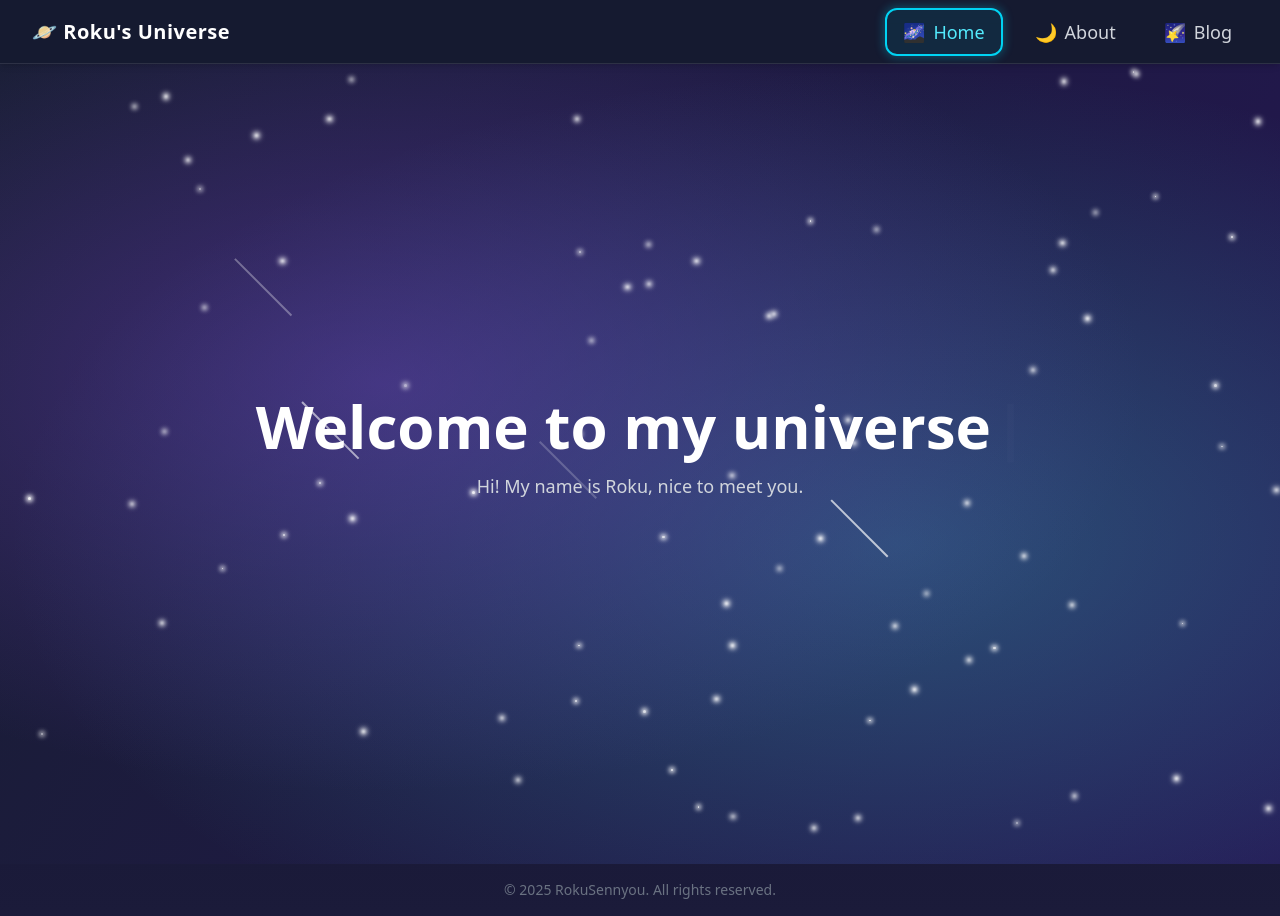
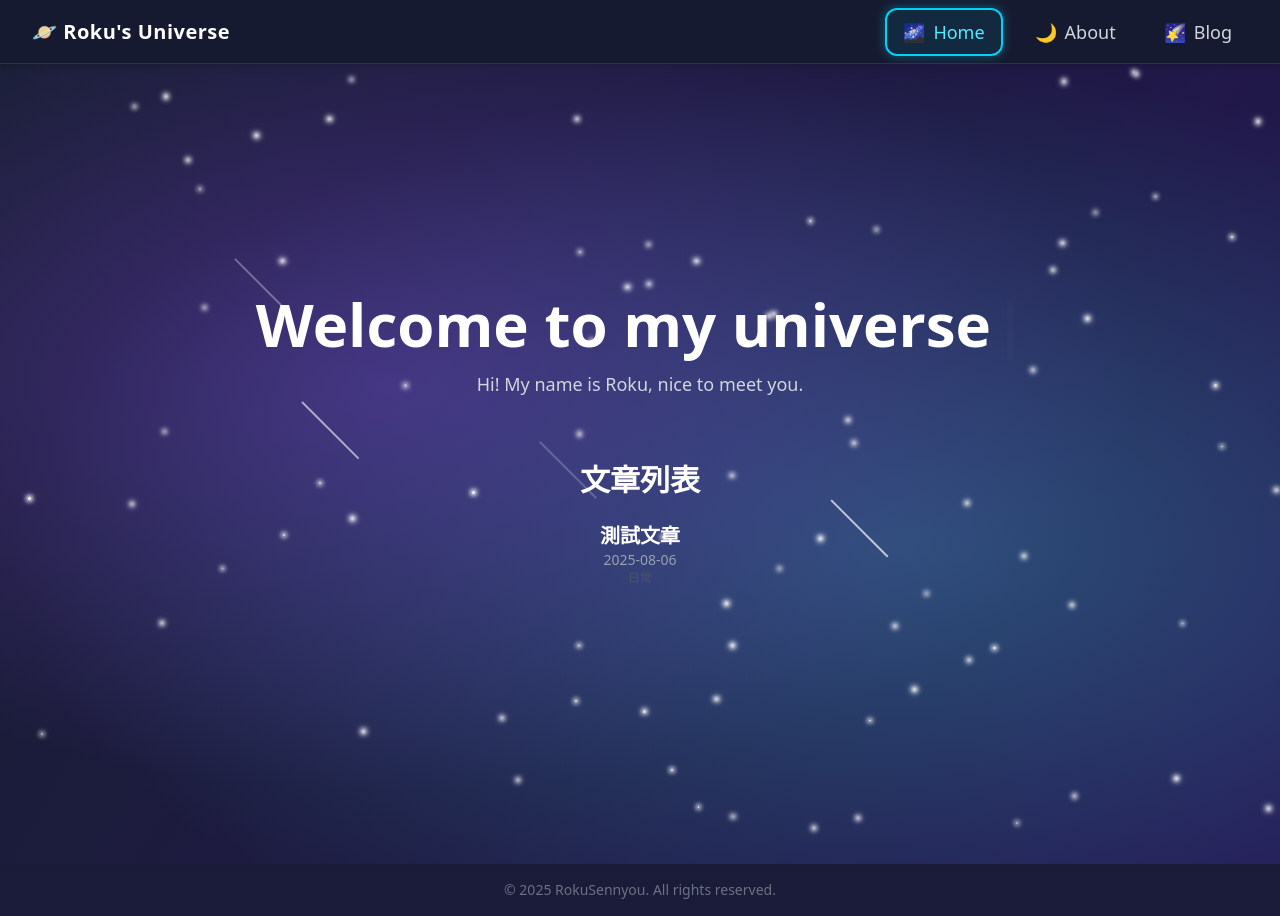
Before and after one commit to RokuSennyou/RokuSennyou.github.io, a Next.js app: page / in a window 1280 px wide. Built offline with nearby package versions, Linux system fonts and the light colour scheme.

Commit message:
feat: try to write blog function

```diff
--- /dev/null
+++ b/lib/posts.js
@@ -0,0 +1,24 @@
+import fs from 'fs';
+import path from 'path';
+import matter from 'gray-matter';
+
+const postsDirectory = path.join(process.cwd(), 'posts');
+
+export function getSortedPostsData() {
+    const fileNames = fs.readdirSync(postsDirectory);
+    const allPostsData = fileNames.map((fileName) => {
+    const id = fileName.replace(/\.md$/, '');
+
+    const fullPath = path.join(postsDirectory, fileName);
+    const fileContents = fs.readFileSync(fullPath, 'utf8');
+
+    const matterResult = matter(fileContents);
+
+    return {
+      id,
+      ...matterResult.data,
+    };
+  });
+
+  return allPostsData.sort((a, b) => (a.date < b.date ? 1 : -1));
+}
--- a/package.json
+++ b/package.json
@@ -10,10 +10,13 @@
   },
   "dependencies": {
     "framer-motion": "^12.23.12",
+    "gray-matter": "^4.0.3",
     "next": "15.3.5",
     "react": "^19.0.0",
     "react-dom": "^19.0.0",
-    "react-simple-typewriter": "^5.0.1"
+    "react-simple-typewriter": "^5.0.1",
+    "remark": "^15.0.1",
+    "remark-html": "^16.0.1"
   },
   "devDependencies": {
     "@eslint/eslintrc": "^3",
--- /dev/null
+++ b/posts/0806_first_post.md
@@ -0,0 +1,7 @@
+---
+title: 測試文章
+date: '2025-08-06'
+tags:
+  - 日常
+---
+第一篇測試文章！！
--- a/src/app/page.tsx
+++ b/src/app/page.tsx
@@ -2,8 +2,10 @@
 import { Typewriter } from "react-simple-typewriter";
 import ShootingStar from "../components/ShootingStar";
 import BackgroundStars from "../components/BackgroundStars";
+import { getSortedPostsData } from '../../lib/posts';
 
 export default function Home() {
+  const allPostsData = getSortedPostsData();
   return (
  <div className="relative h-screen flex flex-col items-center justify-center text-center px-4 overflow-hidden">
       <div className="cosmic-bg" />
@@ -23,6 +25,18 @@ export default function Home() {
       <p className="text-lg text-gray-300 mb-8">
         Hi! My name is Roku, nice to meet you.
       </p>
+      <main className="p-8">
+      <h1 className="text-3xl font-bold mb-6">文章列表</h1>
+      <ul>
+        {allPostsData.map(({ id, date, title, tags }) => (
+          <li key={id} className="mb-4">
+            <a href={`/posts/${id}`} className="text-xl font-semibold hover:underline">{title}</a>
+            <div className="text-sm text-gray-400">{date}</div>
+            <div className="text-xs text-gray-600">{tags?.join(', ')}</div>
+          </li>
+        ))}
+      </ul>
+    </main>
     </div>
   );
 }
```
Also changed, not shown: 1 other file (tests, documents, lock files or other folders).
